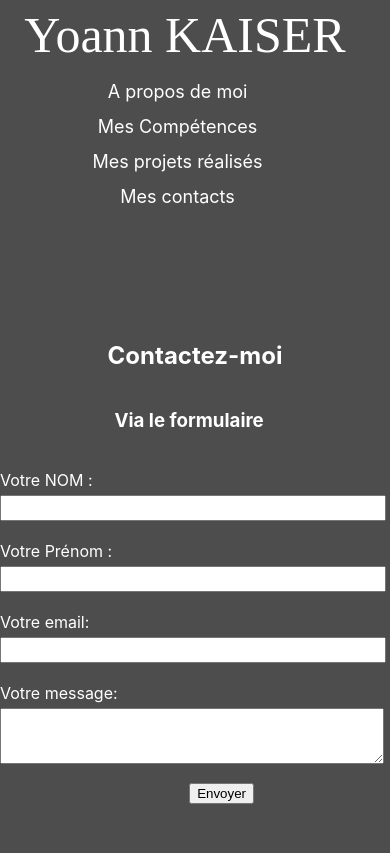
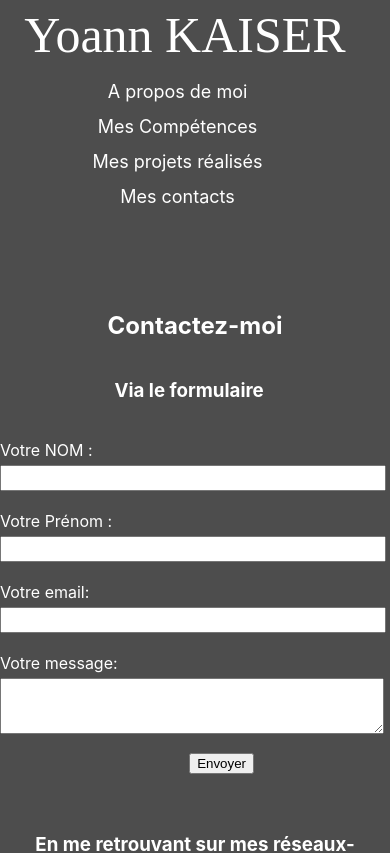
Before and after one commit to YoannKAISER/portfolio, a React (Create React App) app: page /Contact in a window 390 px wide. Shown: the top 853 px of the page. Built offline with nearby package versions, Linux system fonts and the light colour scheme; no server answers; a web font is replaced by a local one.

Commit message:
Amélioration responsive tablette page contact

```diff
--- a/src/App.css
+++ b/src/App.css
@@ -288,6 +288,16 @@ textarea {
   margin-top: 3em;
 }
 
+@media (max-width: 768px) {
+  .contactSection {
+    padding-top: 120px;
+  }
+
+  .contactDiv {
+    padding-bottom: 60px;
+  }
+}
+
 @media (max-width: 450px) {
   .contactSection {
     padding-top: 720px;
```
